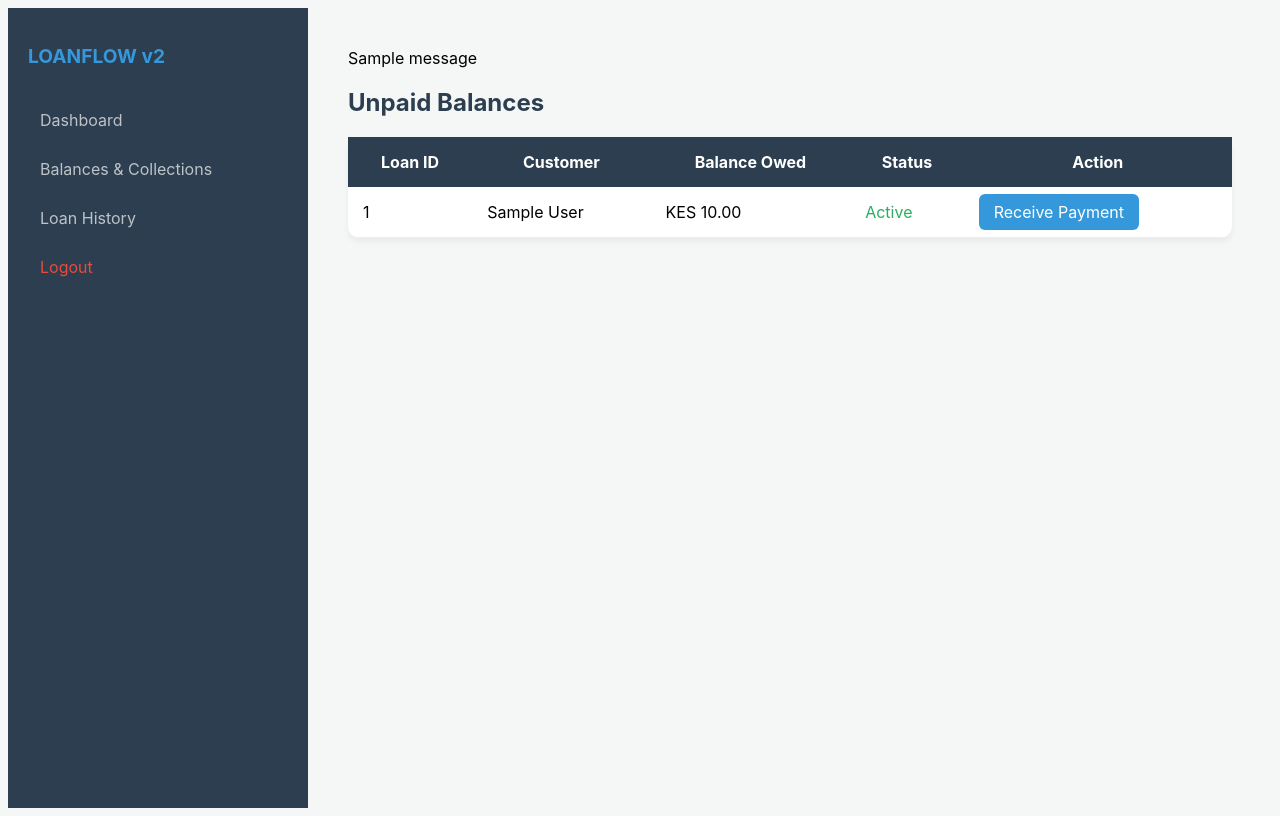
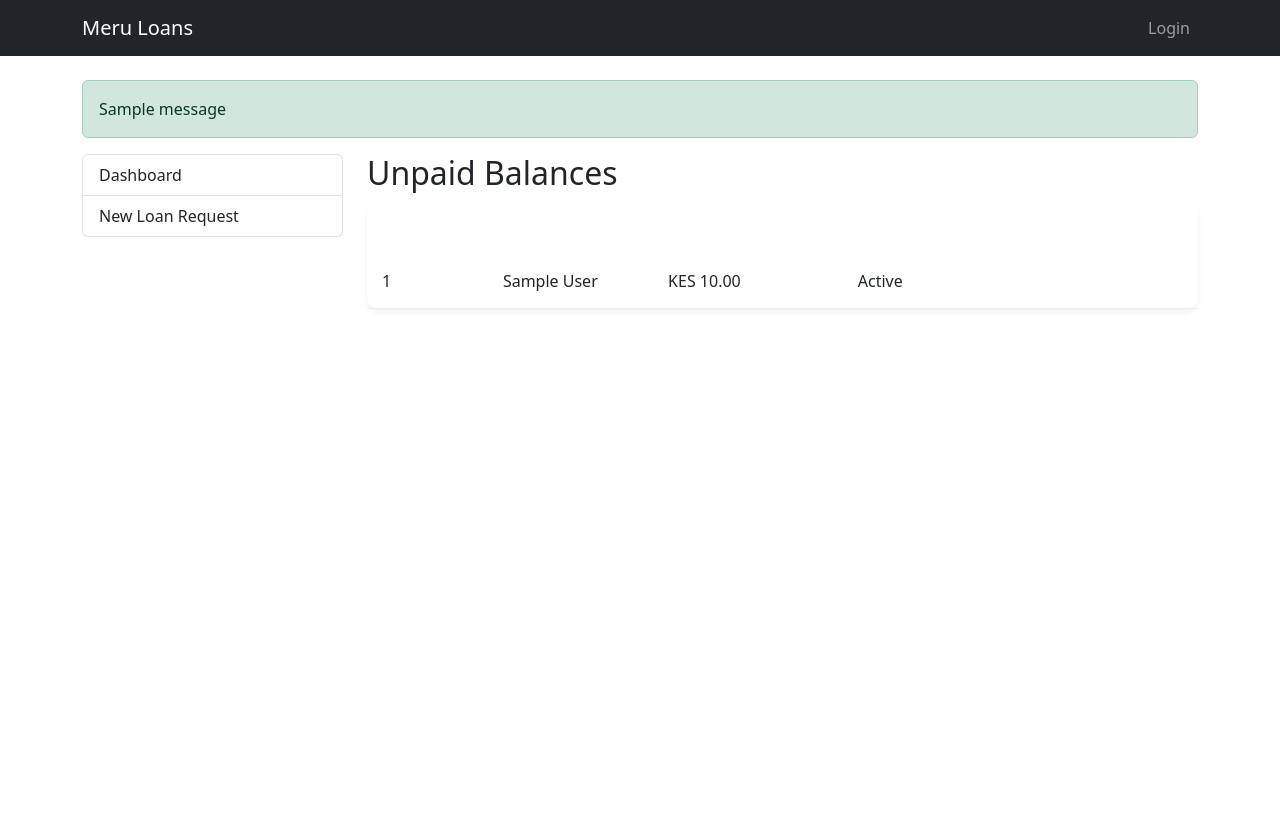
Before and after one commit to davydavecom-sys/loanapp, a Flask app: template templates/balances.html in a window 1280 px wide. After the commit the page ends 309 px from the top, so only its background shows below. Run offline with Flask 3, Linux system fonts and the light colour scheme; the template is opened without the code that fills it: most values are stand-ins (such as "Sample title", 1, 10 or a date in 2020); one stand-in notice (Sample message) is shown.

Commit message:
Update layout.html

```diff
--- a/templates/layout.html
+++ b/templates/layout.html
@@ -1,47 +1,58 @@
 <!DOCTYPE html>
-<html>
+<html lang="en">
 <head>
-    <title>LoanFlow Admin</title>
-    <link rel="stylesheet" href="{{ url_for('static', filename='style.css') }}">
+    <meta charset="UTF-8">
+    <meta name="viewport" content="width=device-width, initial-scale=1.0">
+    <title>Loan Management System</title>
+    <link rel="stylesheet" href="https://cdn.jsdelivr.net/npm/bootstrap@5.3.0/dist/css/bootstrap.min.css">
 </head>
 <body>
-    <div class="sidebar">
-        <h2>LOANFLOW v2</h2>
-        <nav>
-            <a href="/dashboard" class="nav-link">Dashboard</a>
+    <nav class="navbar navbar-expand-lg navbar-dark bg-dark mb-4">
+        <div class="container">
+            <a class="navbar-brand" href="{{ url_for('dashboard') }}">Meru Loans</a>
+            <div class="navbar-nav ms-auto">
+                {% if session.get('user') %}
+                    <span class="navbar-text me-3">
+                        Welcome, {{ session['user']['username'] }}
+                        {% if session['user']['role'] %}
+                            ({{ session['user']['role']|capitalize }})
+                        {% endif %}
+                    </span>
+                    <a class="nav-link" href="{{ url_for('logout') }}">Logout</a>
+                {% else %}
+                    <a class="nav-link" href="{{ url_for('login') }}">Login</a>
+                {% endif %}
+            </div>
+        </div>
+    </nav>
 
-            {% if session['user']['role'] in ['admin', 'marketer'] %}
-                <a href="/register-customer" class="nav-link">Register Customer</a>
-                <a href="/apply-loan" class="nav-link">Apply Loan</a>
-            {% endif %}
-
-            {% if session['user']['role'] in ['admin', 'approver'] %}
-                <a href="/verify-loans" class="nav-link">Approve Loans</a>
-            {% endif %}
-
-            <a href="/balances" class="nav-link">Balances & Collections</a>
-            <a href="/loan-history" class="nav-link">Loan History</a>
-
-            {% if session['user']['role'] == 'admin' %}
-                <hr>
-                <a href="/settings" class="nav-link">Rate Settings</a>
-                <a href="/users" class="nav-link">Manage Staff</a>
-            {% endif %}
-
-            <a href="/logout" class="nav-link" style="margin-top: auto; color: var(--danger);">Logout</a>
-        </nav>
-    </div>
-
-    <div class="main-content">
-        {% with messages = get_flashed_messages() %}
+    <div class="container">
+        {% with messages = get_flashed_messages(with_categories=true) %}
           {% if messages %}
-            {% for message in messages %}
-              <div class="alert">{{ message }}</div>
+            {% for category, message in messages %}
+              <div class="alert alert-{{ category }}">{{ message }}</div>
             {% endfor %}
           {% endif %}
         {% endwith %}
 
-        {% block content %}{% endblock %}
+        <div class="row">
+            <div class="col-md-3">
+                <div class="list-group">
+                    <a href="{{ url_for('dashboard') }}" class="list-group-item list-group-item-action">Dashboard</a>
+
+                    {# SAFE ROLE CHECK: Only shows if user is admin or marketer #}
+                    {% if session.get('user') and session['user'].get('role') in ['admin', 'marketer'] %}
+                        <a href="#" class="list-group-item list-group-item-action">Manage Users</a>
+                        <a href="#" class="list-group-item list-group-item-action">System Reports</a>
+                    {% endif %}
+
+                    <a href="#" class="list-group-item list-group-item-action">New Loan Request</a>
+                </div>
+            </div>
+            <div class="col-md-9">
+                {% block content %}{% endblock %}
+            </div>
+        </div>
     </div>
 </body>
 </html>
```
